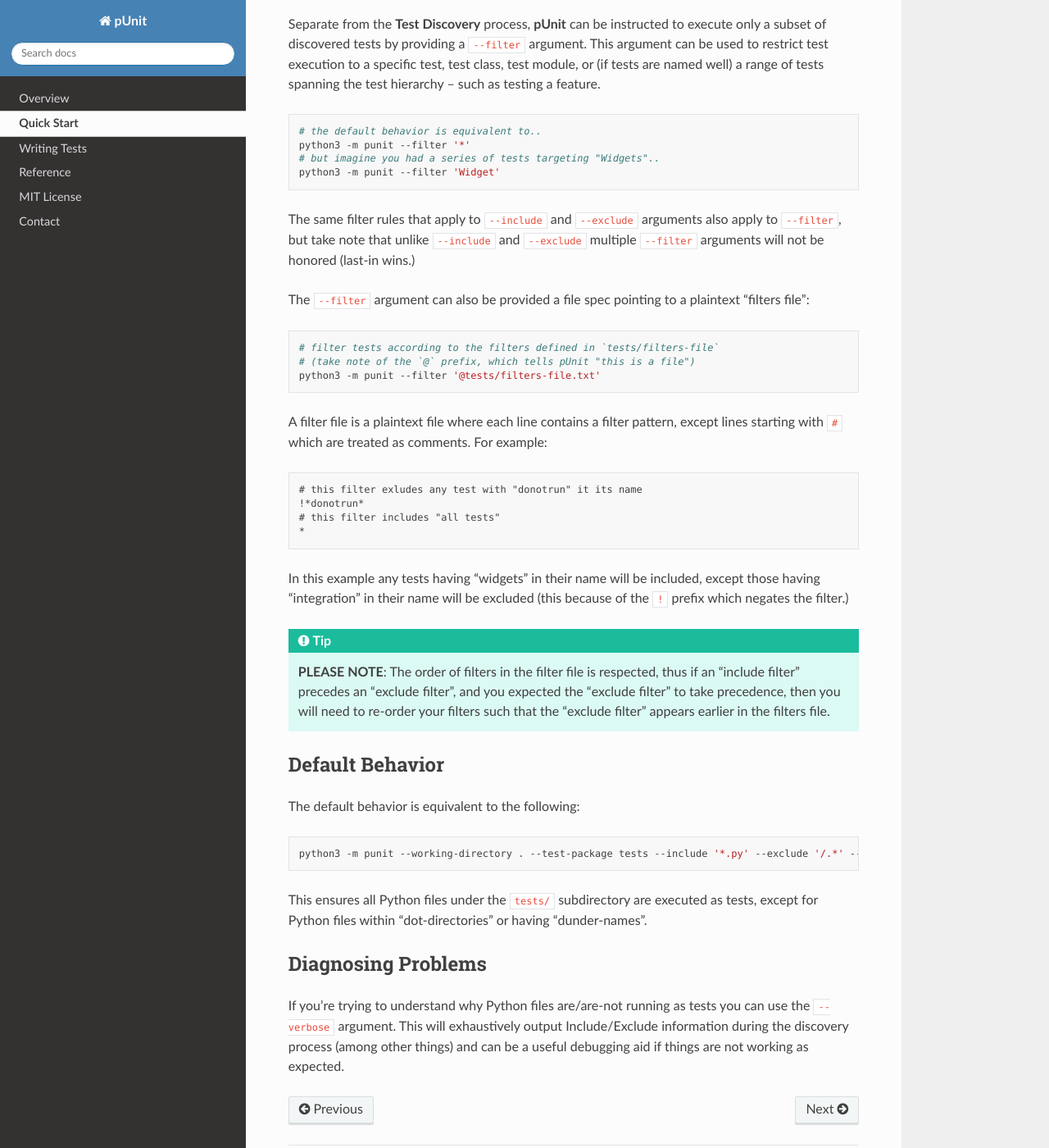
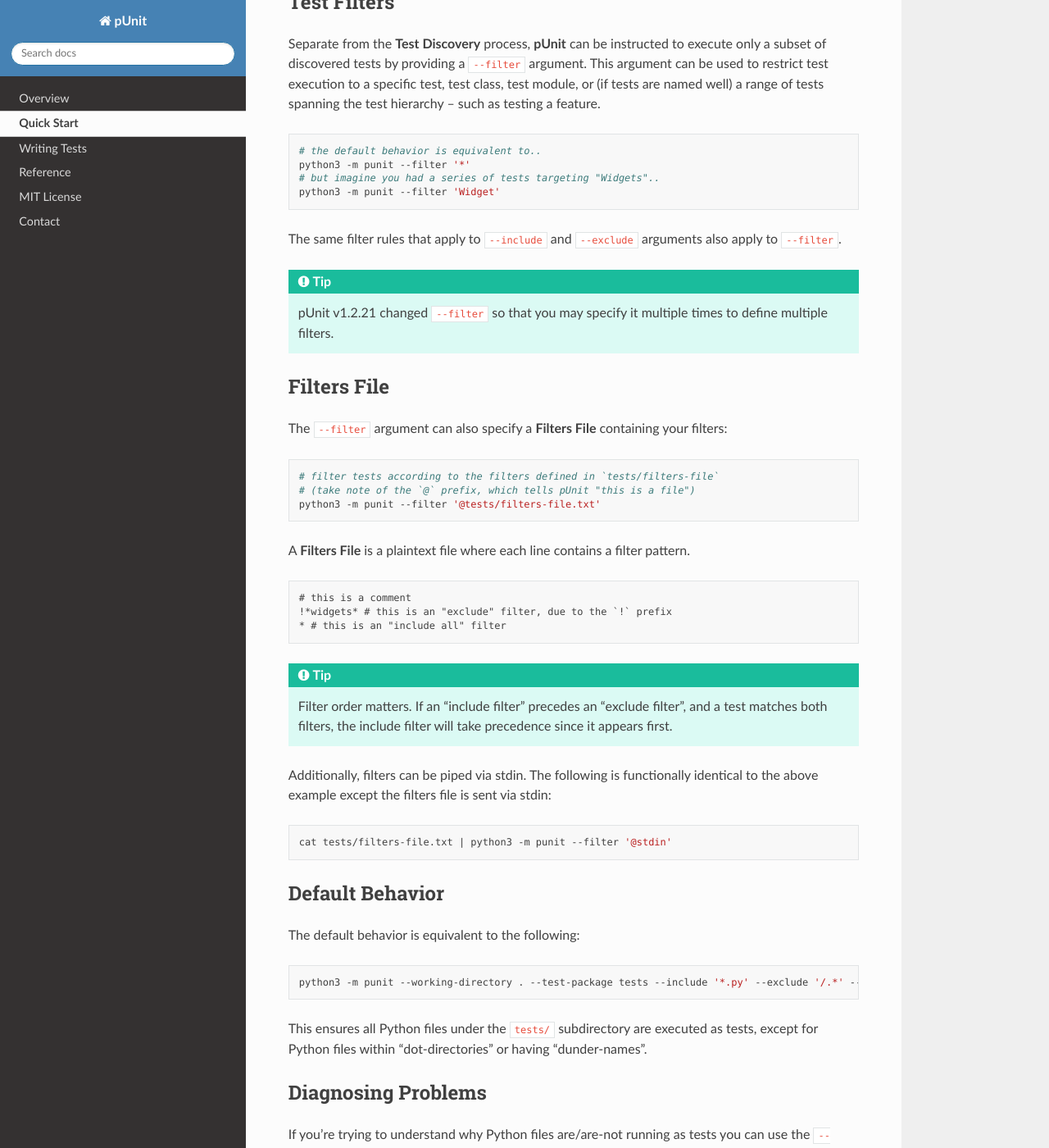
Before and after one commit to wilson0x4d/punit, a Sphinx documentation site: the page built from docs/quickstart.rst, in a window 1280 px wide and 1400 px high, scrolled down 2131 px. Shown: the whole window at 82% size. Built offline with Sphinx 7.4.7 and the Read the Docs theme 3.1.0, drawn with Linux system fonts in a browser that asks for light colours; some of the changed text lies outside the part shown.

Commit message:
improve(filters): allow filters via stdin

```diff
--- a/docs/quickstart.rst
+++ b/docs/quickstart.rst
@@ -70,8 +70,8 @@
 
 Order does not matter, and ``--exclude`` will override a target even if an ``--include`` pattern would normally have included it.
 
-Test Filtering
---------------
+Test Filters
+------------
 
 Separate from the **Test Discovery** process, **pUnit** can be instructed to execute only a subset of discovered tests by providing a ``--filter`` argument. This argument can be used to restrict test execution to a specific test, test class, test module, or (if tests are named well) a range of tests spanning the test hierarchy -- such as testing a feature.
 
@@ -82,9 +82,14 @@
     # but imagine you had a series of tests targeting "Widgets"..
     python3 -m punit --filter 'Widget'
 
-The same filter rules that apply to ``--include`` and ``--exclude`` arguments also apply to ``--filter``, but take note that unlike ``--include`` and ``--exclude`` multiple ``--filter`` arguments will not be honored (last-in wins.)
+The same filter rules that apply to ``--include`` and ``--exclude`` arguments also apply to ``--filter``.
 
-The ``--filter`` argument can also be provided a file spec pointing to a plaintext "filters file":
+.. tip:: pUnit v1.2.21 changed ``--filter`` so that you may specify it multiple times to define multiple filters.
+
+Filters File
+------------
+
+The ``--filter`` argument can also specify a **Filters File** containing your filters:
 
 .. code:: bash
 
@@ -92,18 +97,22 @@
     # (take note of the `@` prefix, which tells pUnit "this is a file")
     python3 -m punit --filter '@tests/filters-file.txt'
 
-A filter file is a plaintext file where each line contains a filter pattern, except lines starting with ``#`` which are treated as comments. For example:
+A **Filters File** is a plaintext file where each line contains a filter pattern.
 
 .. code:: text
 
-    # this filter exludes any test with "donotrun" it its name
-    !*donotrun*
-    # this filter includes "all tests"
-    *
+    # this is a comment
+    !*widgets* # this is an "exclude" filter, due to the `!` prefix
+    * # this is an "include all" filter
 
-In this example any tests having "widgets" in their name will be included, except those having "integration" in their name will be excluded (this because of the ``!`` prefix which negates the filter.)
+.. tip:: Filter order matters. If an "include filter" precedes an "exclude filter", and a test matches both filters, the include filter will take precedence since it appears first.
 
-.. tip:: **PLEASE NOTE**: The order of filters in the filter file is respected, thus if an "include filter" precedes an "exclude filter", and you expected the "exclude filter" to take precedence, then you will need to re-order your filters such that the "exclude filter" appears earlier in the filters file.
+Additionally, filters can be piped via stdin. The following is functionally identical to the above example except the filters file is sent via stdin:
+
+.. code:: bash
+
+    cat tests/filters-file.txt | python3 -m punit --filter '@stdin'
+
 
 Default Behavior
 ----------------
```
Also changed, not shown: 2 other files.
